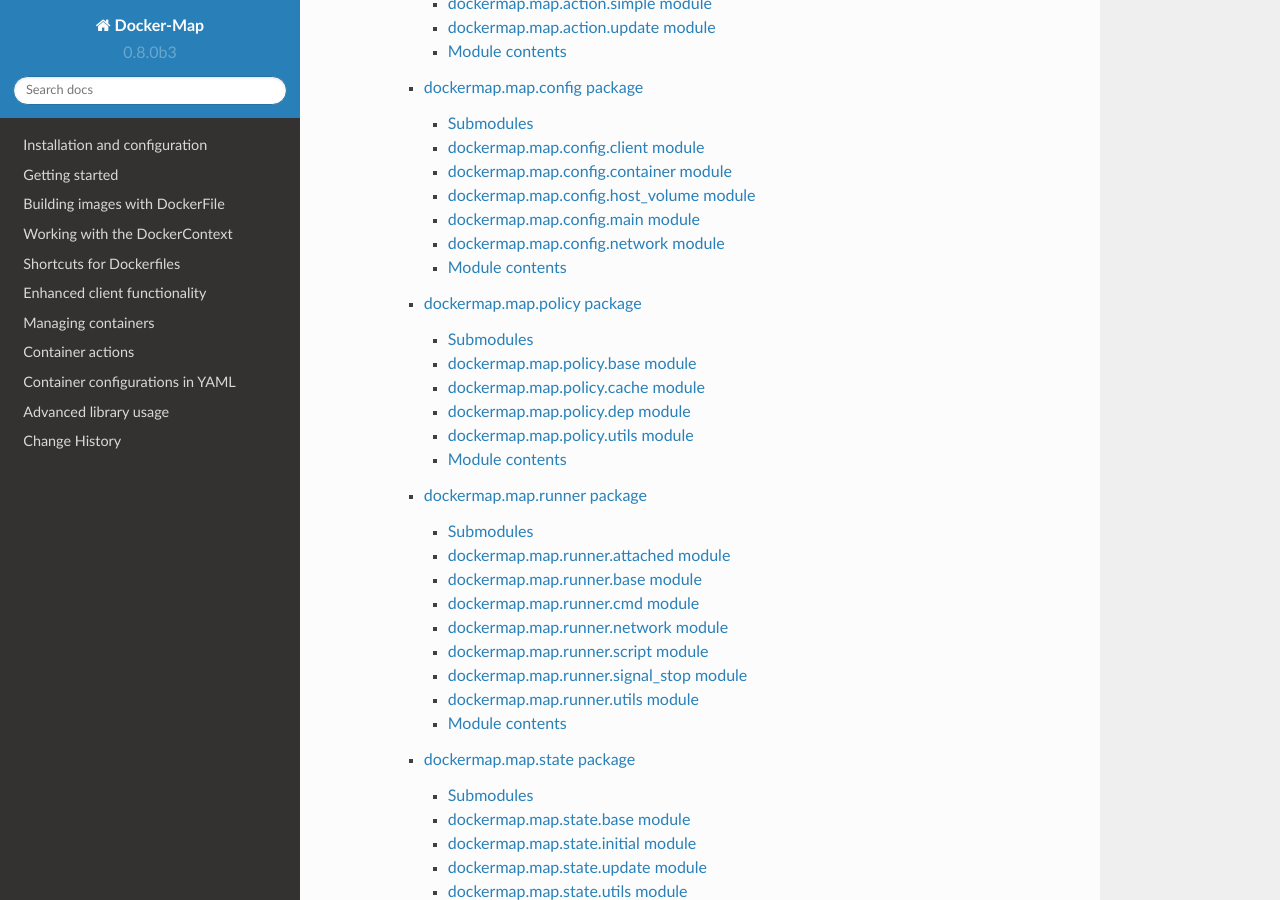
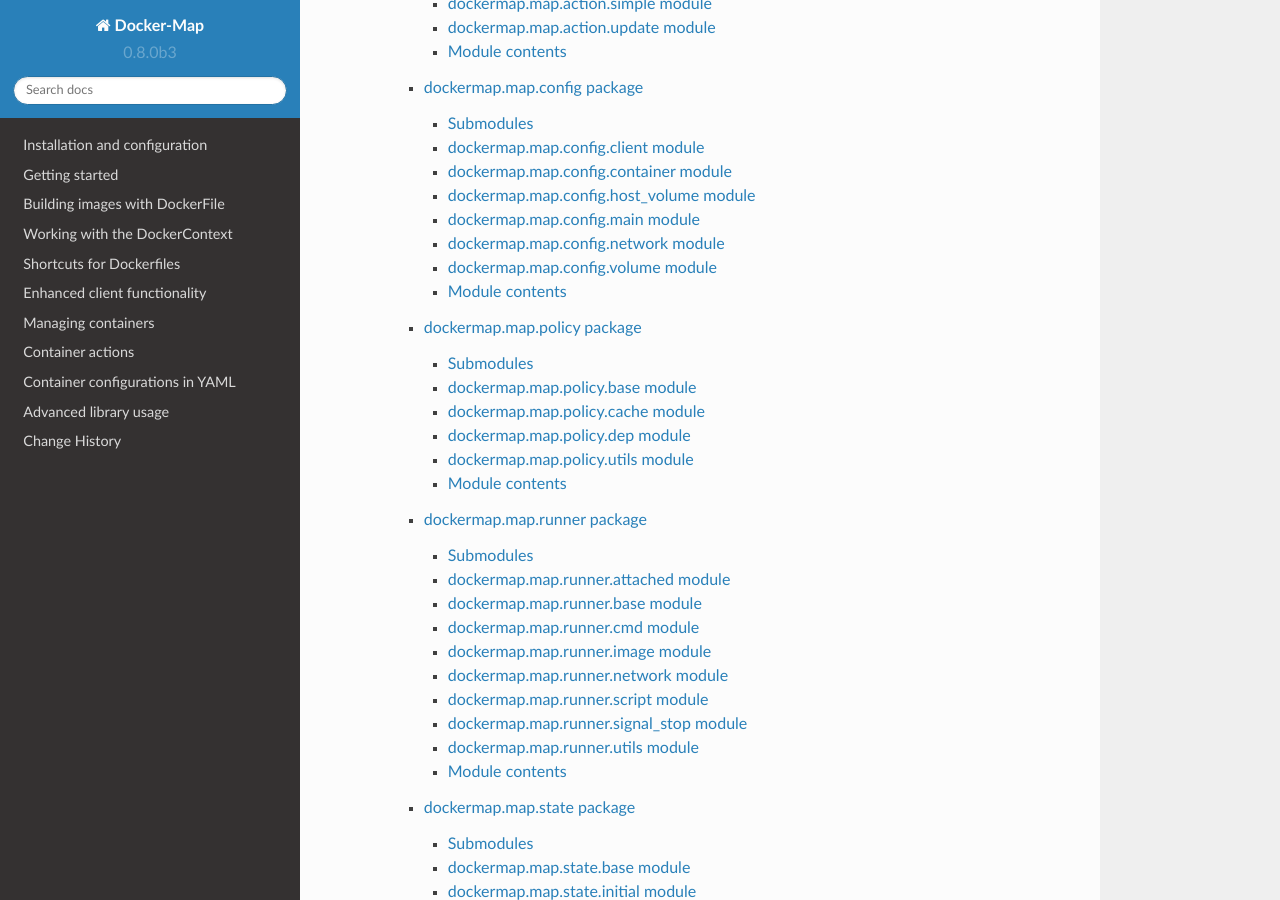
Before and after one commit to merll/docker-map, a Sphinx documentation site: the page built from docs/api/dockermap.rst, in a window 1280 px wide and 900 px high, scrolled down 764 px. Built offline with Sphinx 7.4.7 and the Read the Docs theme 2.0.0, drawn with Linux system fonts in a browser that asks for light colours.

Commit message:
Added API doc modules.

```diff
--- a/docs/api/dockermap.map.config.rst
+++ b/docs/api/dockermap.map.config.rst
@@ -39,6 +39,13 @@
     :members:
     :show-inheritance:
 
+dockermap\.map\.config\.volume module
+-------------------------------------
+
+.. automodule:: dockermap.map.config.volume
+    :members:
+    :show-inheritance:
+
 
 Module contents
 ---------------
--- a/docs/api/dockermap.map.runner.rst
+++ b/docs/api/dockermap.map.runner.rst
@@ -22,6 +22,13 @@
 ----------------------------------
 
 .. automodule:: dockermap.map.runner.cmd
+    :members:
+    :show-inheritance:
+
+dockermap\.map\.runner\.image module
+------------------------------------
+
+.. automodule:: dockermap.map.runner.image
     :members:
     :show-inheritance:
 
```
